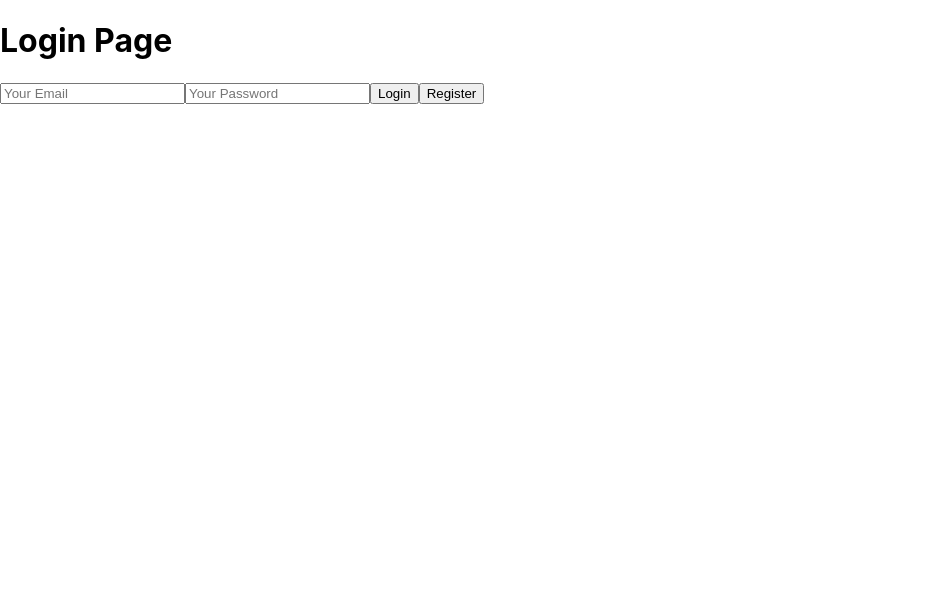
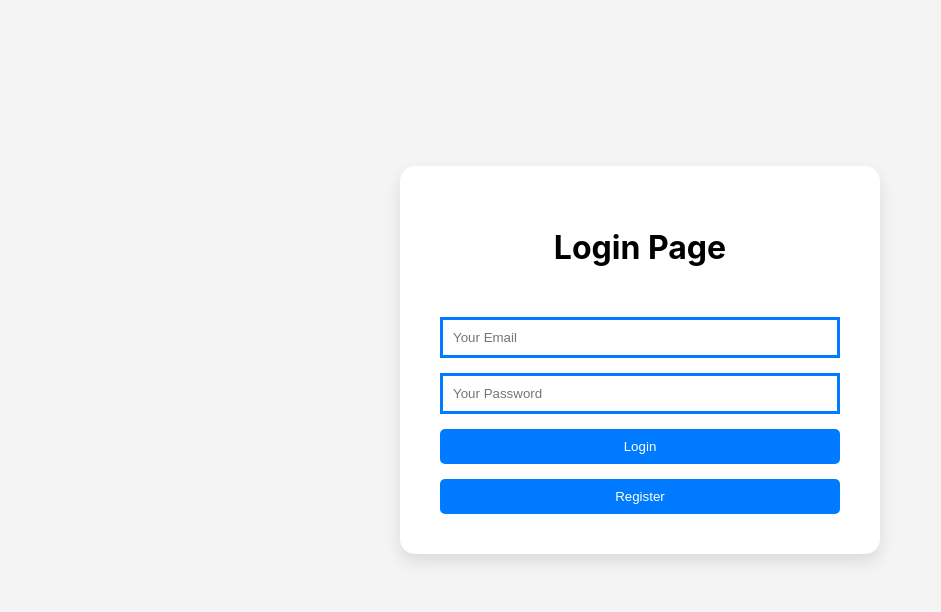
Before and after one commit to elab-development/internet-tehnologije-2024-projekat-interaktivnikalendar_2021_0023, a React (Create React App) app: page /login in a window 1280 px wide. Shown: the top 612 px of the page, without its empty margins (0-941 px from the left). Built offline with nearby package versions, Linux system fonts and the light colour scheme.

Commit message:
Uradjen css za login stranu

```diff
--- a/src/index.css
+++ b/src/index.css
@@ -41,3 +41,7 @@ nav ul li button{
   cursor: pointer;
   border-radius: 5px;
 }
+
+nav ul li button:hover {
+  background-color: #b60303;
+}
--- /dev/null
+++ b/src/pages/Login.css
@@ -0,0 +1,46 @@
+.login-page {
+    display: flex;
+    justify-content: center;
+    align-items: center;
+    padding: 40px 20px;
+    min-height: 80vh;
+    background-color: #f4f4f4;
+  }
+
+  .login-container {
+    background-color: #fff;
+    padding: 40px;
+    border-radius: 15px;
+    box-shadow: 0 8px 16px rgba(0, 0, 0, 0.1);
+    width: 100%;
+    max-width: 400px;
+  }
+
+  .login-container h1 {
+    text-align: center;
+    margin-bottom: 50px;
+  }
+
+  .login-container form {
+    display: flex;
+    flex-direction: column;
+    gap: 15px;
+  }
+
+  .login-container button {
+    padding: 10px 20px;
+    background-color: #007BFF;
+    color: white;
+    border: none;
+    cursor: pointer;
+    border-radius: 5px;
+  }
+
+  .login-container button:hover {
+    background-color: #0056b3;
+  }
+
+  .login-container input {
+    padding: 10px;
+    border: 3px solid #007BFF;
+  }
--- a/src/pages/Login.jsx
+++ b/src/pages/Login.jsx
@@ -3,6 +3,8 @@ import InputField from "../components/InputField";
 import Button from "../components/Button";
 import axios from "axios";
 import { useNavigate } from "react-router-dom";
+import './Login.css';
+
 
 const Login = ({ onLogin }) => {
   const [form, setForm] = useState({
@@ -33,7 +35,8 @@ const Login = ({ onLogin }) => {
   };
 
   return (
-    <div>
+    <div className="login-page">
+      <div className="login-container">
         <h1>Login Page</h1>
         <form onSubmit={handleSubmit}>
           <InputField
@@ -54,6 +57,7 @@ const Login = ({ onLogin }) => {
           <Button type="button" text="Register" onClick={() => navigate("/register")} />
         </form>
       </div>
+    </div>
   );
 };
 
--- a/src/pages/Register.jsx
+++ b/src/pages/Register.jsx
@@ -4,6 +4,7 @@ import Button from "../components/Button";
 import Modal from "../components/Modal";
 import axios from "axios";
 import { useNavigate } from "react-router-dom";
+
 
 const Register = ({ onRegister }) => {
   const [form, setForm] = useState({
```
Lines whose indentation alone changed are shown as unchanged.
